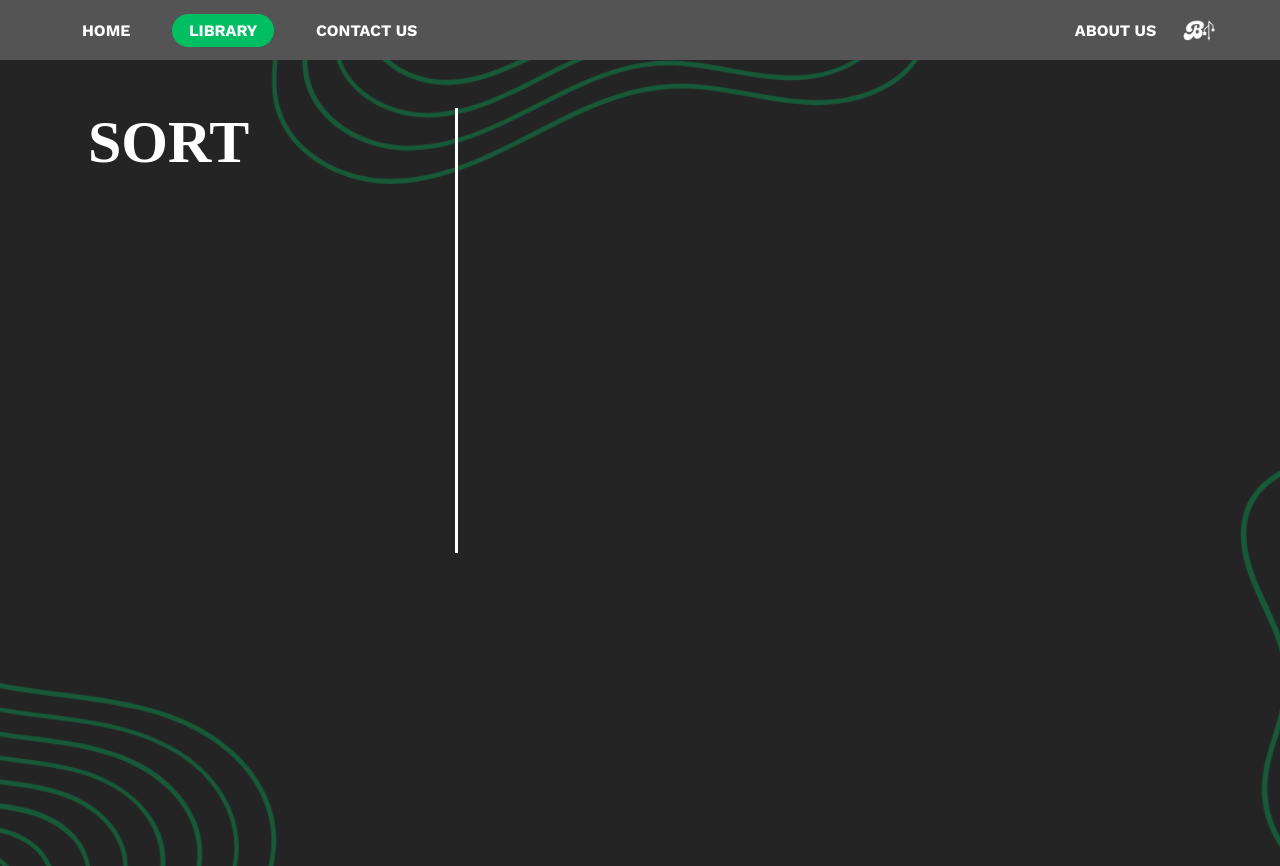
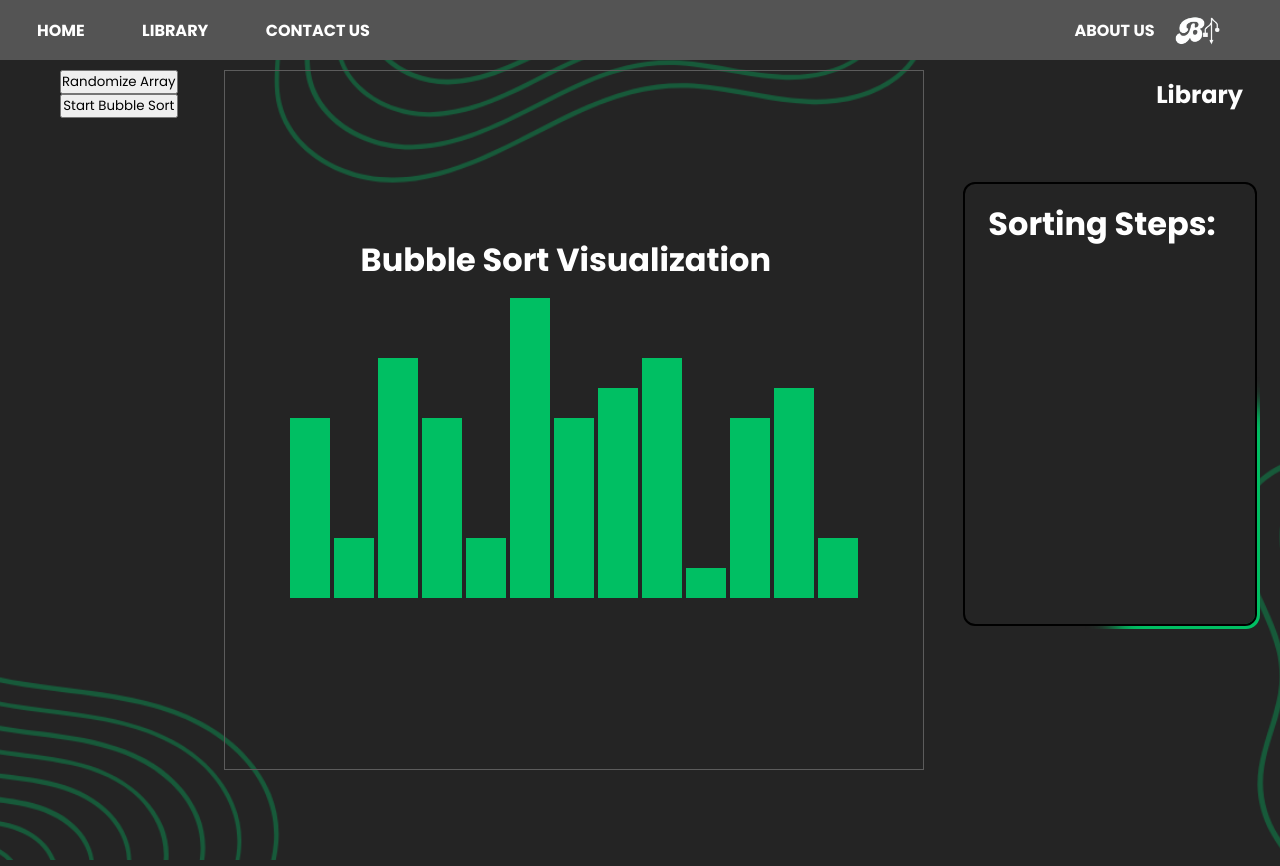
Before and after one commit to RheoCents/Baby-MEN-Webpage, a Flask app: page /work5 in a window 1280 px wide. Run offline with Flask 3, Linux system fonts and the light colour scheme; some web fonts are replaced.

Commit message:
added sort algorithm

```diff
--- /dev/null
+++ b/static/js/graph.js
@@ -0,0 +1,48 @@
+let array = [];
+    const arrayContainer = document.getElementById('array');
+
+    function randomizeArray() {
+        const numBars = Math.floor(Math.random() * 10) + 5;
+        array = Array.from({ length: numBars }, () => Math.floor(Math.random() * 10) + 1);
+        createBars();
+    }
+
+    function createBars() {
+        arrayContainer.innerHTML = '';
+        array.forEach(value => {
+            const bar = document.createElement('div');
+            bar.className = 'bar';
+            bar.style.height = `${value * 30}px`;
+            arrayContainer.appendChild(bar);
+        });
+    }
+
+    async function bubbleSort() {
+        const bars = document.querySelectorAll('.bar');
+        const n = array.length;
+
+        for (let i = 0; i < n - 1; i++) {
+            for (let j = 0; j < n - i - 1; j++) {
+                bars[j].style.backgroundColor = 'red';
+                bars[j + 1].style.backgroundColor = 'red';
+
+                await new Promise(resolve => setTimeout(resolve, 500));
+
+                if (array[j] > array[j + 1]) {
+                    [array[j], array[j + 1]] = [array[j + 1], array[j]];
+                    bars[j].style.height = `${array[j] * 30}px`;
+                    bars[j + 1].style.height = `${array[j + 1] * 30}px`;
+                }
+
+                bars[j].style.backgroundColor = 'teal';
+                bars[j + 1].style.backgroundColor = 'teal';
+            }
+            bars[n - i - 1].classList.add('sorted');
+        }
+        bars[0].classList.add('sorted');
+    }
+
+    function startBubbleSort() {
+        bubbleSort();
+    }
+    randomizeArray();
--- a/templates/sort.html
+++ b/templates/sort.html
@@ -3,200 +3,74 @@
 <head>
     <meta charset="UTF-8">
     <meta name="viewport" content="width=device-width, initial-scale=1.0">
-  <title>Document</title>
-  <link rel="stylesheet" href="style.css">
+    <title>LRT Path</title>
+    <link rel="stylesheet" href="../static/CSS/customdropd.css">
+    <link rel="stylesheet" href="https://cdnjs.cloudflare.com/ajax/libs/font-awesome/6.0.0-beta3/css/all.min.css">
     <style>
         @import url("https://fonts.googleapis.com/css2?family=Work+Sans:wght@400;700&display=swap");
         @import url("https://fonts.googleapis.com/css2?family=Poppins:wght@400;500;600;700&display=swap");
         @import url("https://fonts.googleapis.com/css2?family=Leckerli+One&display=swap");
-  @import url('https://fonts.cdnfonts.com/css/glacial-indifference-2');
         body {
+            background: #242424;
+            overflow: hidden;
             height: 100vh;
             background-image: url("{{ url_for('static', filename='background/background.png') }}");
             background-size: cover;
             background-position: center;
             background-repeat: no-repeat;
-    padding-top: 50px;
         }
 
-  main{
-    display: grid;
-    grid-template-columns: 400px 1fr;
-    margin: 50px;
-  }
-
-  .left-main{
-    height: 445px;
-    /* border: 1px solid lightpink;
-    background-color: lightpink; */
-    border-right-color: white;
-    border-right-width: 3px;
-    border-right-style: solid;
-  }
-  .right-main{
-    /* background-color: lightblue; */
-    margin: 0;
-    padding: 0;
-  }
-
-  .nodes-container{
-    display: grid;
-    grid-template-columns: repeat(5, 1fr);
-    row-gap: 13px;
-    height: 300px;
-    justify-content: space-between;
-    margin-left: 35px;
-    overflow-y: auto;
-    /* padding-top: 30px; */
-  }
-  .node{
-    margin: 0;
-    border-radius: 50px;
-    padding: 3px;
-    background-color: #00bf63;
-    height: 80px;
-    width: 80px;
-    display: flex;
-    justify-content: center;
-    align-items: center;
-    font-family: 'Poppins';
-    font-weight: bold;
+        .hero {
             color: white;
-    font-size: 17px;
-  }
-
-  .input-section{
-    margin: 10px 50px;
-    padding-right: 15px;
-    padding-left: 0;
-  }
-  .input-container{
-    margin-bottom: 12px;
-  }
-  input{
-    text-align: center;
-    padding-top: 10px;
-    padding-bottom: 10px;
-    border-radius: 15px;
-    border: 0 solid transparent;
-  }
-
-  input::placeholder{
-    text-align: center;
-    font-family: 'Poppins';
-    font-weight: bold;
-  }
-  .buttons-container{
+            padding: 10px 0;
+            margin-top: 60px;
+            margin-left: 40px;
             display: flex;
             justify-content: space-between;
         }
-  .add{
-    background-color: #00bf63;
-    color: white;
-    font-family: 'Poppins';
-    font-weight: bold;
-    font-size: 14px;
-    border: 0 solid transparent;
-    border-radius: 18px;
-    padding: 1px 10px;
-    transition: background-color 0.3s;
-  }
-  .delete{
-    background-color: red;
-    color: white;
-    font-family: 'Poppins';
-    font-weight: bold;
-    font-size: 14px;
-    border: 0 solid transparent;
-    border-radius: 18px;
-    padding: 1px 10px;
-    transition: background-color 0.3s;
-  }
-  .add:hover{
-    background-color: white;
-    color: #00bf63;
-  }
-  .delete:hover{
-    background-color: white;
-    color: red;
 
-  }
-  .linked-list{
-    font-size: 60px;
-    font-family: 'Glacial Indifference';
-    font-weight: bold;
-    color: white;
-    margin-bottom: 25px;
-    margin-left: 30px;
+        .left-content {
+            display: flex;
+            flex-direction: column;
+            margin-left: 20px;
+            margin-right: 20px;
         }
 
-  .inside-buttons{
-    display: grid;
-    grid-template-columns: 10px 1fr;
-    column-gap: 5px;
-    margin: 3px;
-    /* padding: 0; */
-    align-items: center;
-  }
-  .inside-buttons p{
-    margin: 0;
-    line-height: 15px;
-  }
-
-  .heading{
-      margin-top: 65px;
-      max-width: 600x;
+        .right-content {
+            list-style: none;
+            display: flex;
             flex-direction: column;
-      display: flex;
-      justify-content: flex-start;
-      line-height: 0.8;
-  }
-
-  .heading h1{
-      font-size: 90px;
-      margin: 0;
-      font-family: 'Leckerli One'
-  }
-
-  .heading h2, .heading h3{
-      font-size: 200px;
-      margin: 0;
-      font-family: 'Poppins';
-      color: #00bf63;
-  }
-
-  .logo-img {
-      padding: 10px;
-      width: 550px;
-      height: 450px;
-      display: block;
+            align-items: flex-end;
+            margin-right: 20px;
+            margin-left: 10px;
         }
 
         nav {
-    padding: 0 15px;
+            background: #545454;
             display: flex;
             align-items: center;
             justify-content: space-between;
             font-family: 'Work Sans';
             font-weight: bold;
-    background-color: #545454;
+            padding: 0 10px;
             position: fixed;
             top: 0;
             left: 0;
-    right: 0;
             height: 60px;
+            width: 100%;
+            z-index: 1000;
         }
 
         nav ul li {
             display: inline-block;
             list-style: none;
             margin: 10px;
-
         }
 
         nav ul li a {
             color: #ffffff;
         }
+
         a {
             text-decoration: none;
             color: #fdfdfd;
@@ -206,6 +80,7 @@
             transition: all 0.3s ease;
             display: inline-block;
         }
+
         a:hover {
             background-color: white;
             color:  #00bf63;
@@ -215,47 +90,164 @@
             background-color: #00bf63;
             color: white;
         }
-  .about-us-container{
+
+        .logo-img {
+            width: 45px;
+            height: 30px;
+            vertical-align: middle;
+            margin-bottom: 2px;
+            margin-right: 50px;
+        }
+
+        .heading{
+            max-width: 400x;
+            flex-direction: column;
             display: flex;
+            justify-content: flex-start;
+            line-height: 1;
+        }
+        .heading h1{
+            font-size: 60px;
+            font-family: 'Poppins';
+            color: white;
+            white-space: nowrap;
+        }
+
+        .heading h2{
+            font-size: 30px;
+            margin-top: -15px;
+            font-family: 'Work Sans';
+            color: white;
+            white-space: nowrap;
+        }
+        .card {
+            position: relative;
+            width: 300px;
+            height: 450px;
+            border-radius: 14px;
+            z-index: 1111;
+            overflow: hidden;
+            display: flex;
+            flex-direction: column;
+            align-items: center;
             justify-content: center;
+        }
+
+        .bg {
+            position: absolute;
+            top: 5px;
+            left: 5px;
+            width: 290px;
+            height: 440px;
+            z-index: 2;
+            background: #242424;
+            backdrop-filter: blur(24px);
+            border-radius: 10px;
+            overflow: hidden;
+            outline: 2px solid black;
+            text-align: center;
+            overflow-y: auto;
+        }
+
+        .bg::-webkit-scrollbar {
+            width: 8px;
+        }
+
+        .bg::-webkit-scrollbar-thumb {
+            background-color: #28bf68;
+            border-radius: 4px;
+        }
+
+        .bg::-webkit-scrollbar-track {
+            background-color: #5c5c5c;
+            border-radius: 4px;
+        }
+
+        .blob {
+            position: absolute;
+            z-index: 1;
+            top: 50%;
+            left: 50%;
+            width: 250px;
+            height: 350px;
+            border-radius: 50%;
+            background-color: #00bf63;
+            opacity: 1;
+            filter: blur(12px);
+            animation: blob-bounce 5s infinite ease;
+        }
+
+        .graph-content {
+            width: 700px;
+            height: 700px;
+            display: flex;
             align-items: center;
-    margin-right: 50px;
-    column-gap: 10px;
+            justify-content: center;
+            overflow: hidden;
+            flex-direction: column ;
+            border: 1px solid #5c5c5c;
         }
-  .logo{
-    height: 22px;
+
+        .bar {
+            align-items: center;
+            width: 40px;
+            margin: 2px;
+            background-color: #00bf63;
+            transition: height 0.3s;
+        }
+        .sorted {
+            background-color: green;
+        }
+
+        .sorted {
+            background-color: green;
+        }
+
+        #array {
+            display: flex;
+            align-items: flex-end;
+            height: 300px;
+            margin-bottom: 20px;
         }
     </style>
 </head>
-
-
 <body>
-
     <div>
         <nav>
             <ul>
-            <li><a href = "/">HOME</a></li>
-            <li><a href = "/works"  class = "hlght">LIBRARY</a></li>
-            <li><a href = #>CONTACT US</a></li>
+                <li><a href="/">HOME</a></li>
+                <li><a href="/works">LIBRARY</a></li>
+                <li><a href="/contactus">CONTACT US</a></li>
             </ul>
-        <div class="about-us-container">
-            <a href = "/aboutus">ABOUT US</a>
-            <img src="{{ url_for('static', filename='background/Logo1.png') }}" class="logo">
+            <div>
+                <a href="/aboutus">ABOUT US</a>
+                <img class="logo-img" src="{{ url_for('static', filename='images/Logo1.png') }}">
             </div>
         </nav>
     </div>
-
-<main>
-
-  <div class="left-main">
-    <div class="linked-list">SORT<br></div>
+    <div class = "hero">
+        <div class = "left-content">
+            <button onclick="randomizeArray()">Randomize Array</button>
+            <button onclick="startBubbleSort()">Start Bubble Sort</button>
+        </div>
+        <div class = "graph-content">
+            <h1>Bubble Sort Visualization</h1>
+            <div id="array"></div>
+        </div>
+        <script src="static/js/graph.js"></script>
+        <div class="right-content">
+            <h2>
+                <a href="/works"; style = "margin-bottom: 60px;">Library</a>
+            </h2>
+            <div class="card">
+                <div class="bg">
+                    <h1>Sorting Steps:</h1>
+                    <div id="result" style="line-height: 3"></div>
+                </div>
+                <div class="blob"></div>
               </div>
         </div>
 
-  <div class="right-main">
     </div>
-
-</main>
-
 </body>
 </html>
```
Also changed, not shown: labexercise/Sorthing.py (added, +73 -0 lines). Lines whose indentation alone changed are shown as unchanged.
